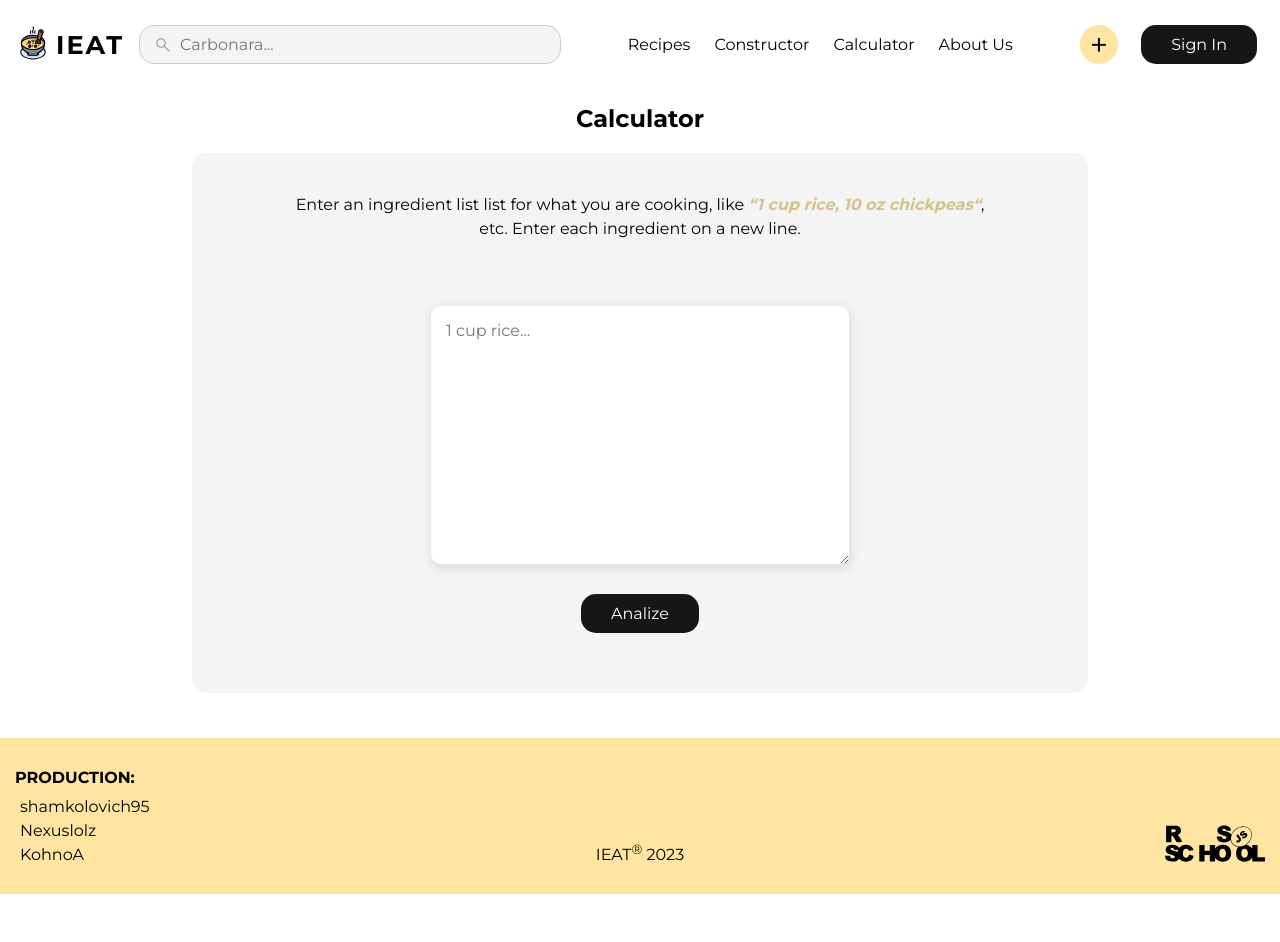
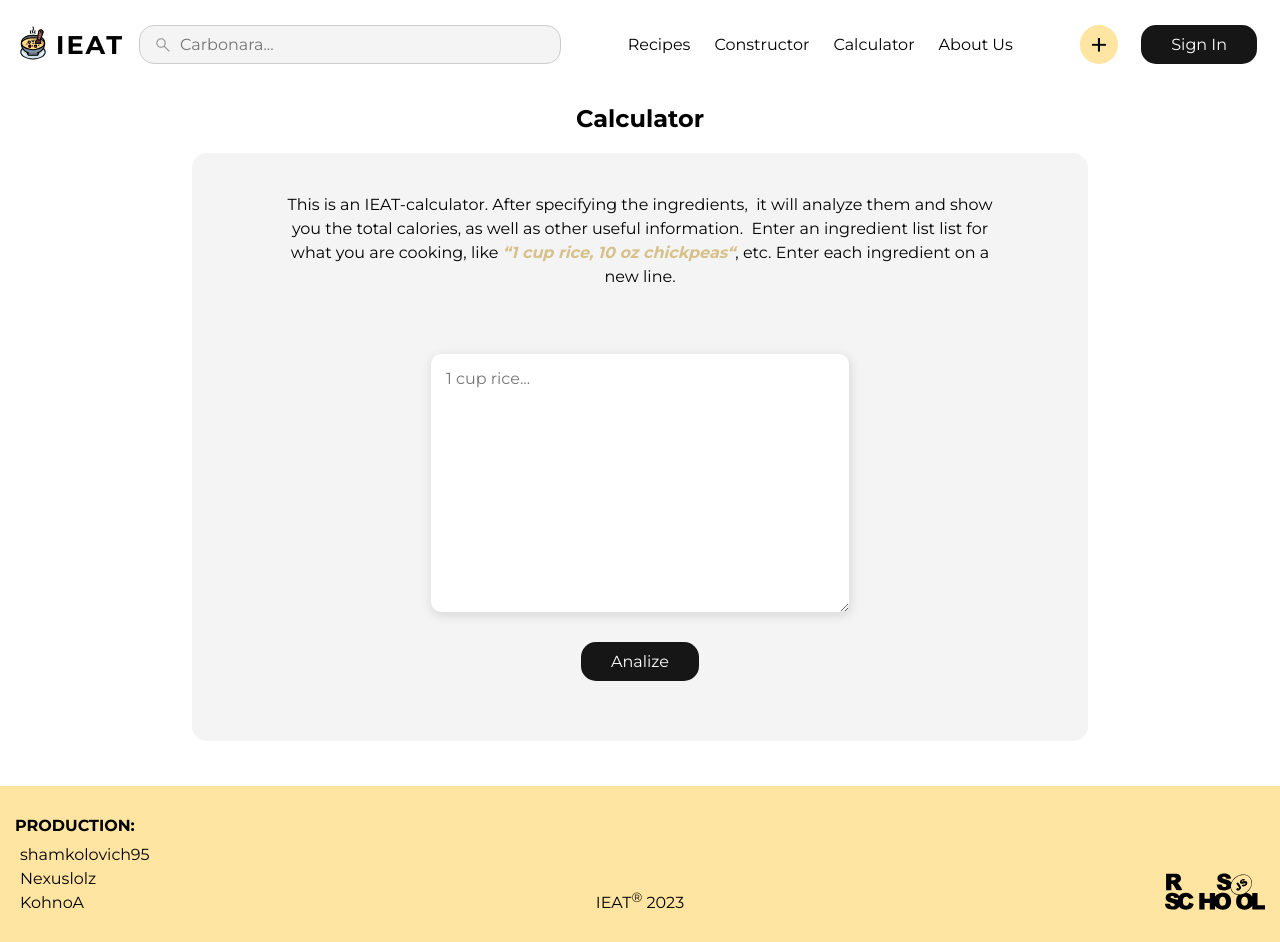
Before and after one commit to KohnoA/rs-clone, a React (Create React App) app: page /calculator in a window 1280 px wide. Before the commit the page ends 894 px from the top, so only its background shows below. Built offline with nearby package versions, Linux system fonts and the light colour scheme; no server answers.

Commit message:
feat: add more info about calculator

```diff
--- a/src/pages/Calculator/Calculator.tsx
+++ b/src/pages/Calculator/Calculator.tsx
@@ -70,11 +70,13 @@ const Calculator: React.FC = () => {
       <h2 className={ styles.title }>Calculator</h2>
 
       <div className={ styles.wrapper }>
-        <p className={ styles.description }>
+        <div className={ styles.description }>
+          This is an IEAT-calculator. After specifying the ingredients,&nbsp;
+          it will analyze them and show you the total calories, as well as other useful information.&nbsp;
           Enter an ingredient list list for what you are cooking, like&nbsp;
           <span className={ styles.selectText }>&ldquo;1 cup rice, 10 oz chickpeas&ldquo;</span>,
           etc. Enter each ingredient on a new line.
-        </p>
+        </div>
 
         { loading
           ? <div className={ styles.loading }></div>
--- a/src/pages/Calculator/components/Facts/Facts.module.scss
+++ b/src/pages/Calculator/components/Facts/Facts.module.scss
@@ -2,7 +2,7 @@
   align-self: flex-start;
   width: 35%;
 
-  margin-top: 30px;
+  margin-top: 28px;
   padding: 40px 20px 20px 20px;
 
   background-color: white;
--- a/src/pages/Calculator/components/Ingredients/Ingredients.module.scss
+++ b/src/pages/Calculator/components/Ingredients/Ingredients.module.scss
@@ -8,8 +8,8 @@
   background-color: white;
   border-radius: 15px;
   box-shadow: 1px 3px 8px 2px #ddd;
+  overflow: hidden;
   border-collapse: collapse;
-  overflow: hidden;
 
   th {
     background-color: $appColor;
```
